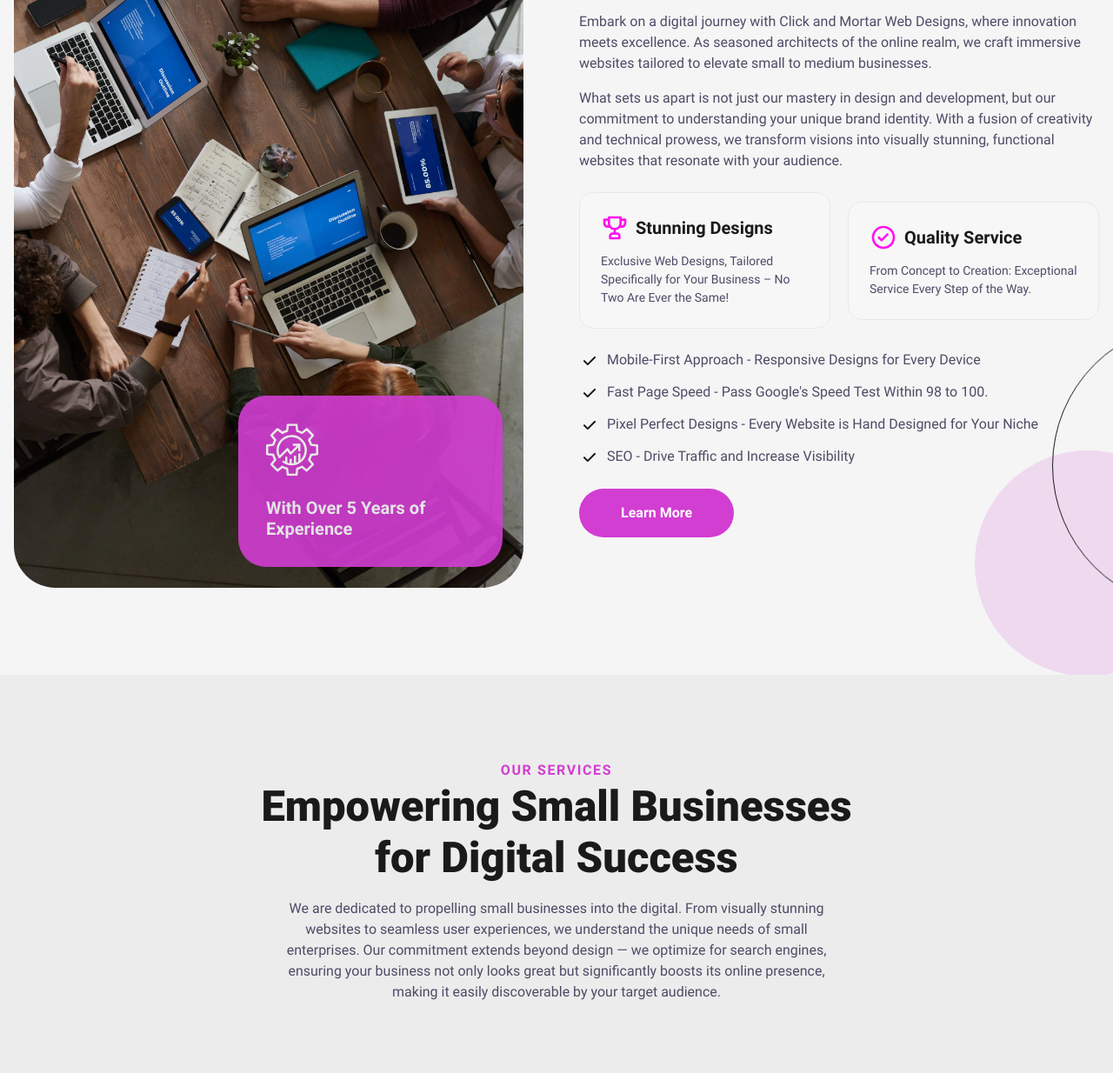
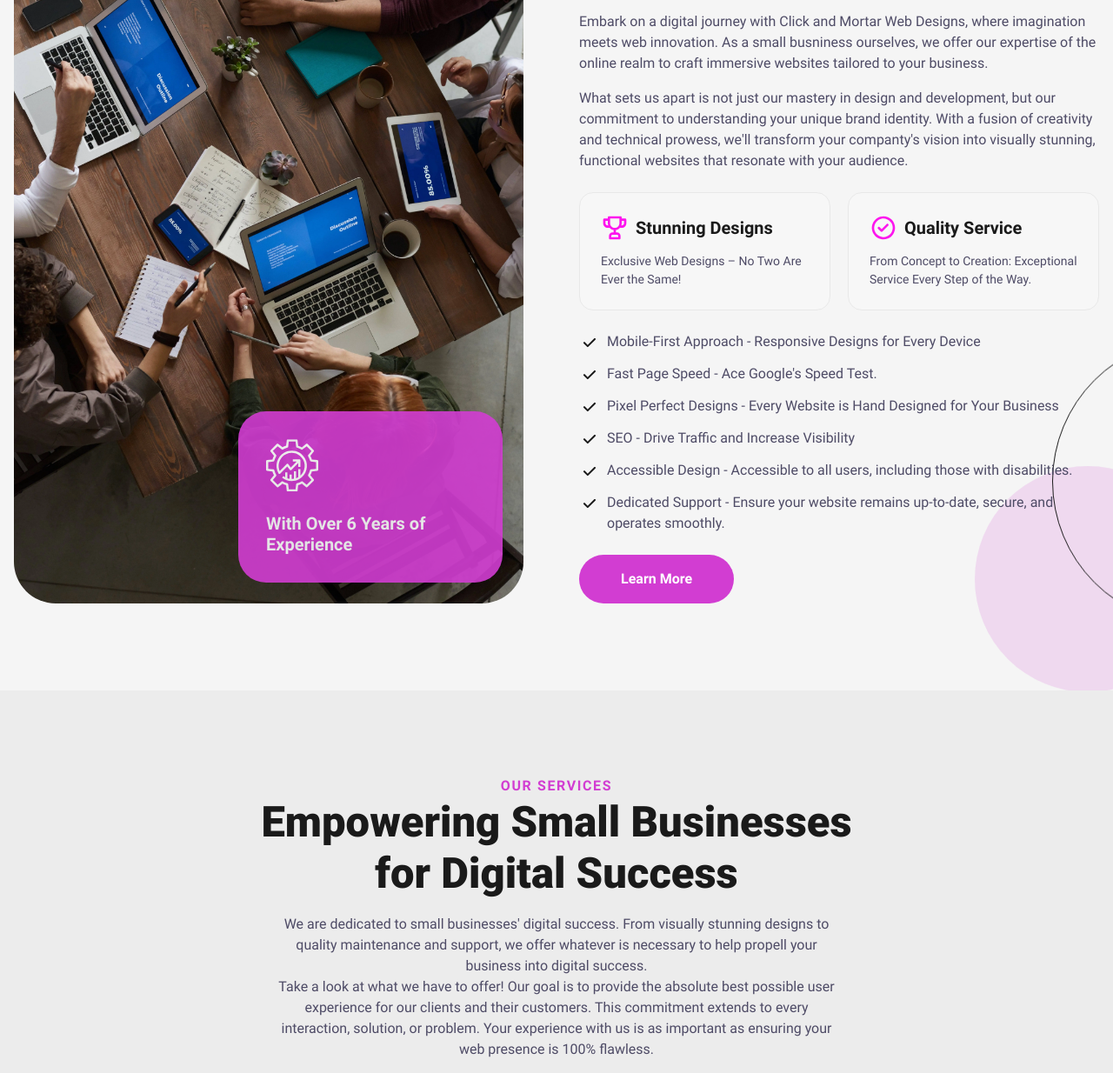
Before and after one commit to garcialexco/Click-and-Mortar, an Eleventy site: page src/index.html in a window 1280 px wide. Shown: the part 1264-2498 px from the top of the page at 87% size. Built offline with nearby package versions, Linux system fonts and the light colour scheme; Eleventy itself is replaced by a stand-in of ours; files that its build step writes are made by us from their sources.

Commit message:
:thumbsup:

```diff
--- a/src/index.html
+++ b/src/index.html
@@ -75,7 +75,7 @@ permalink: '/'
             <div class="cs-box">
                 <img class="cs-box-icon" loading="lazy" decoding="async" src="/assets/svgs/gear-white.svg" alt="gear" width="60" height="60">
                 <span class="cs-desc">
-                    With Over 5 Years of Experience
+                    With Over 6 Years of Experience
                 </span>
             </div>
         </div>
@@ -83,10 +83,10 @@ permalink: '/'
             <span class="cs-topper">Who we are</span>
             <h2 class="cs-title">Unlock Your Digital Potential with Click and Mortar Web Designs</h2>
             <p class="cs-text">
-                Embark on a digital journey with Click and Mortar Web Designs, where innovation meets excellence.
-                As seasoned architects of the online realm, we craft immersive websites tailored to elevate small to medium businesses.
+                Embark on a digital journey with Click and Mortar Web Designs, where imagination  meets web innovation.
+                As a small busniness ourselves, we offer our expertise of the online realm to craft immersive websites tailored to your business.
             <p class="cs-text">
-                What sets us apart is not just our mastery in design and development, but our commitment to understanding your unique brand identity. With a fusion of creativity and technical prowess, we transform visions into visually stunning, functional websites that resonate with your audience.
+                What sets us apart is not just our mastery in design and development, but our commitment to understanding your unique brand identity. With a fusion of creativity and technical prowess, we'll transform your companty's vision into visually stunning, functional websites that resonate with your audience.
             </p>
             <ul class="cs-card-group">
                 <li class="cs-item">
@@ -95,7 +95,7 @@ permalink: '/'
                         Stunning Designs
                     </h3>
                     <p class="cs-item-text">
-                        Exclusive Web Designs, Tailored Specifically for Your Business – No Two Are Ever the Same!
+                        Exclusive Web Designs – No Two Are Ever the Same!
                     </p>
                 </li>
                 <li class="cs-item">
@@ -115,15 +115,23 @@ permalink: '/'
                 </li>
                 <li class="cs-li">
                     <img class="cs-icon" aria-hidden="true" loading="lazy" decoding="async" src="/assets/svgs/black-check.svg" alt="checkmark" width="24" height="24">
-                    Fast Page Speed - Pass Google's Speed Test Within 98 to 100.
+                    Fast Page Speed - Ace Google's Speed Test.
                 </li>
                 <li class="cs-li">
                     <img class="cs-icon" aria-hidden="true" loading="lazy" decoding="async" src="/assets/svgs/black-check.svg" alt="checkmark" width="24" height="24">
-                    Pixel Perfect Designs - Every Website is Hand Designed for Your Niche
+                    Pixel Perfect Designs - Every Website is Hand Designed for Your Business
                 </li>
                 <li class="cs-li">
                     <img class="cs-icon" aria-hidden="true" loading="lazy" decoding="async" src="/assets/svgs/black-check.svg" alt="checkmark" width="24" height="24">
                     SEO - Drive Traffic and Increase Visibility
+                </li>
+                <li class="cs-li">
+                    <img class="cs-icon" aria-hidden="true" loading="lazy" decoding="async" src="/assets/svgs/black-check.svg" alt="checkmark" width="24" height="24">
+                    Accessible Design - Accessible to all users, including those with disabilities.
+                </li>
+                <li class="cs-li">
+                    <img class="cs-icon" aria-hidden="true" loading="lazy" decoding="async" src="/assets/svgs/black-check.svg" alt="checkmark" width="24" height="24">
+                    Dedicated Support - Ensure your website remains up-to-date, secure, and operates smoothly.
                 </li>
             </ul>
             <a href="/about" aria-label="Learn more" class="cs-button-solid">Learn More</a>
@@ -141,7 +149,10 @@ permalink: '/'
         <div class="cs-content">
             <span class="cs-topper">Our Services</span>
             <h2 class="cs-title">Empowering Small Businesses for Digital Success</h2>
-            <p class="cs-text">We are dedicated to propelling small businesses into the digital. From visually stunning websites to seamless user experiences, we understand the unique needs of small enterprises. Our commitment extends beyond design — we optimize for search engines, ensuring your business not only looks great but significantly boosts its online presence, making it easily discoverable by your target audience.
+            <p class="cs-text">We are dedicated to small businesses' digital success. From visually stunning designs to quality maintenance and support, we offer whatever is necessary to help propell your business into digital success.
+            </p>
+            <p class="cs-text">
+            Take a look at what we have to offer! Our goal is to provide the absolute best possible user experience for our clients and their customers. This commitment extends to every interaction, solution, or problem. Your experience with us is as important as ensuring your web presence is 100% flawless.
             </p>
         </div>
         <ul class="cs-card-group">
```
